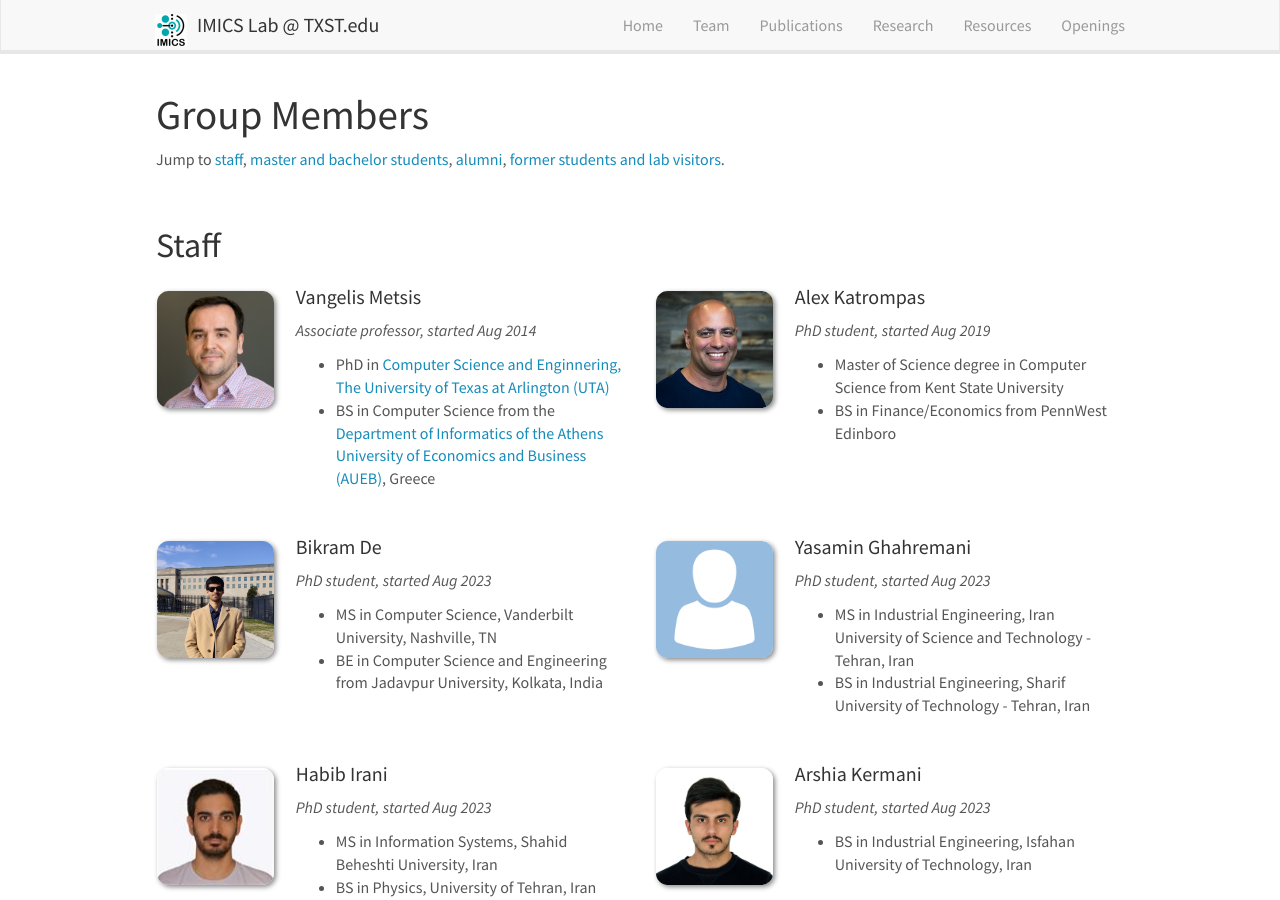
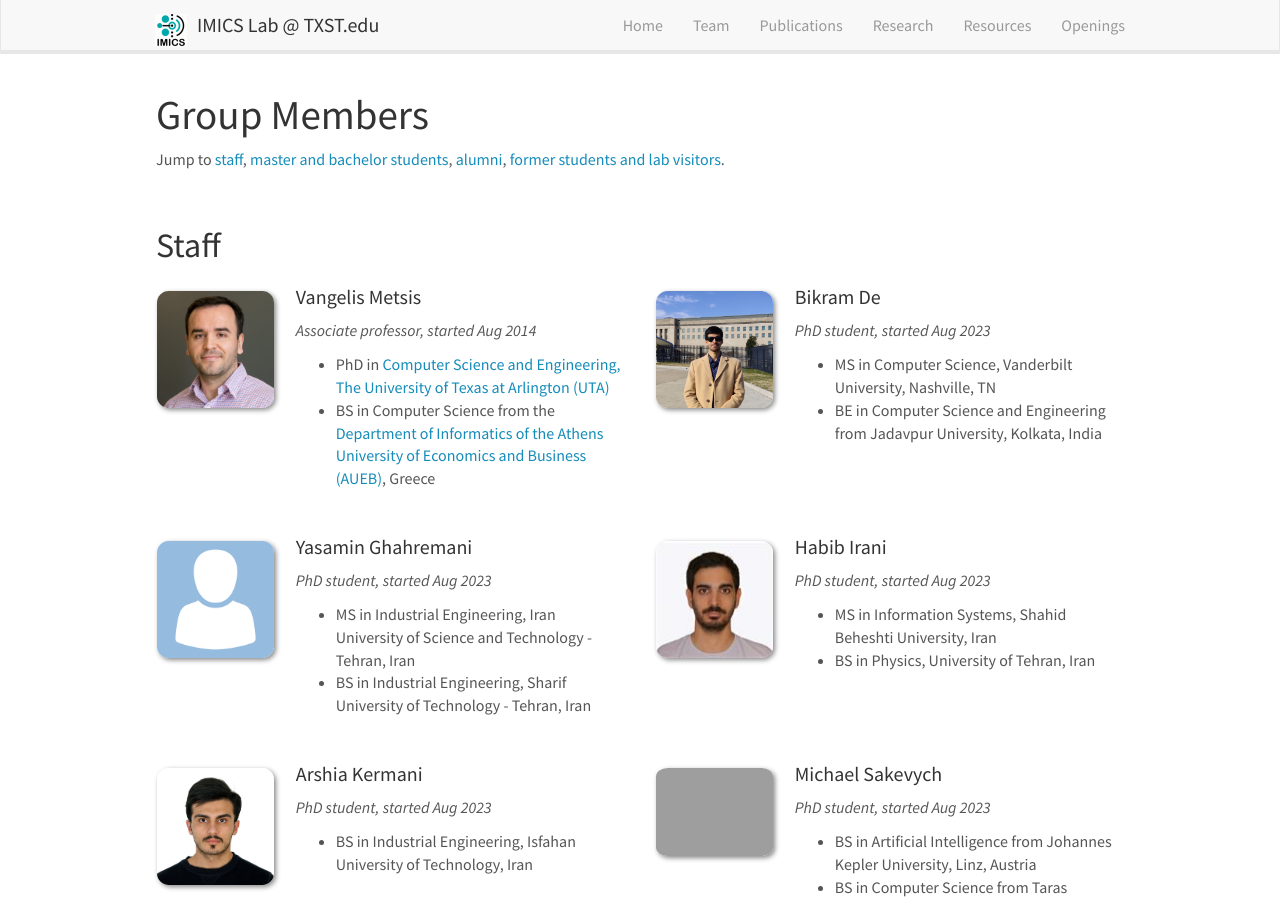
Before and after one commit to imics-lab/imics-lab.github.io, a Jekyll site: the page built from _pages/team.md, in a window 1280 px wide and 900 px high. Built offline with Jekyll 4.4.1, drawn with Linux system fonts in a browser that asks for light colours; nearby versions of some CDN libraries.

Commit message:
Update team_members.yml

```diff
--- a/_data/team_members.yml
+++ b/_data/team_members.yml
@@ -3,16 +3,8 @@
   info: Associate professor, started Aug 2014
   email: vmetsis@txstate.edu
   number_educ: 2
-  education1: PhD in <a href="https://www.uta.edu/academics/schools-colleges/engineering/academics/departments/cse">Computer Science and Enginnering, The University of Texas at Arlington (UTA)</a>
+  education1: PhD in <a href="https://www.uta.edu/academics/schools-colleges/engineering/academics/departments/cse">Computer Science and Engineering, The University of Texas at Arlington (UTA)</a>
   education2: BS in Computer Science from the <a href="https://www.dept.aueb.gr/en/cs">Department of Informatics of the Athens University of Economics and Business (AUEB)</a>, Greece
-
-- name: Alex Katrompas
-  photo: alex.jpg
-  info: PhD student, started Aug 2019
-  email: amk181@txstate.edu
-  number_educ: 2
-  education1: Master of Science degree in Computer Science from Kent State University
-  education2: BS in Finance/Economics from PennWest Edinboro
 
 - name: Bikram De
   photo: bikram.jpg
```
